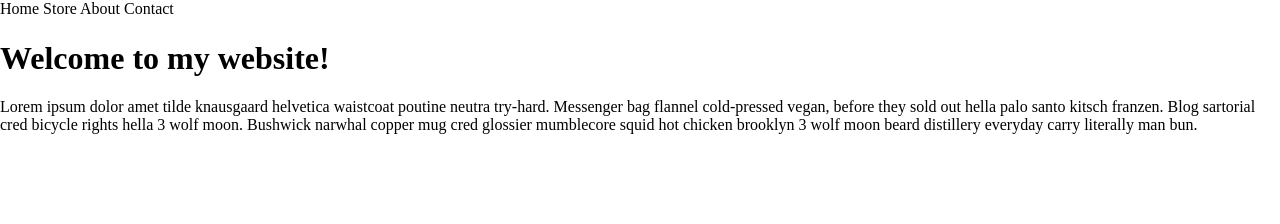
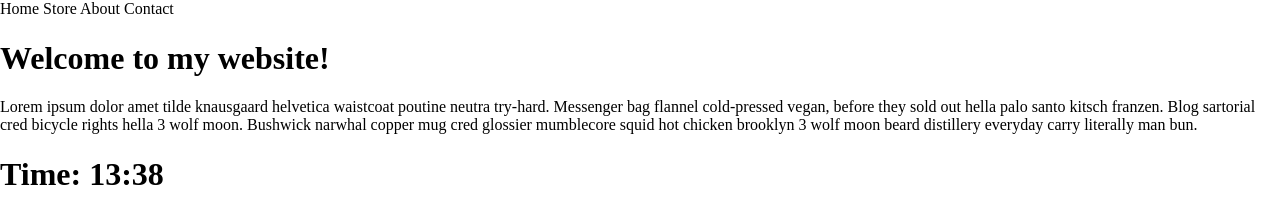
Before and after one commit to ejwyman64/Rebecka_Anne_Designs, a plain HTML site: page index.html in a window 1280 px wide. Drawn offline with nearby package versions, Linux system fonts and the light colour scheme; a web font is replaced by a local one.

Commit message:
Removed unnecessary files and got the time to display from JS file.

```diff
--- a/index.html
+++ b/index.html
@@ -1,5 +1,6 @@
 <!DOCTYPE html>
 <html>
+
 <head>
     <meta charset="UTF-8">
     <title>Rebecka Anne Designs</title>
@@ -7,6 +8,7 @@
     <link rel="stylesheet" type="text/css" href="normalize.css">
     <link rel="stylesheet" href="style.css" type="text/css">
 </head>
+
 <body>
     <header>
         <div class="container">
@@ -25,8 +27,7 @@
         </div>
     </header>
     <main>
-          <div class="container">
-
+        <div id="state" class="container">
         </div>
     </main>
     <footer>
@@ -35,4 +36,6 @@
         </div>
     </footer>
 </body>
+<script type="text/javascript" src="script.js"></script>
+
 </html>
--- a/script.js
+++ b/script.js
@@ -0,0 +1,2 @@
+var d = new Date();
+var time = document.getElementById("state").innerHTML = "<h1>Time: " + d.getHours() + ":" + d.getMinutes() + "</h1>";
```
Lines whose indentation alone changed are shown as unchanged.
